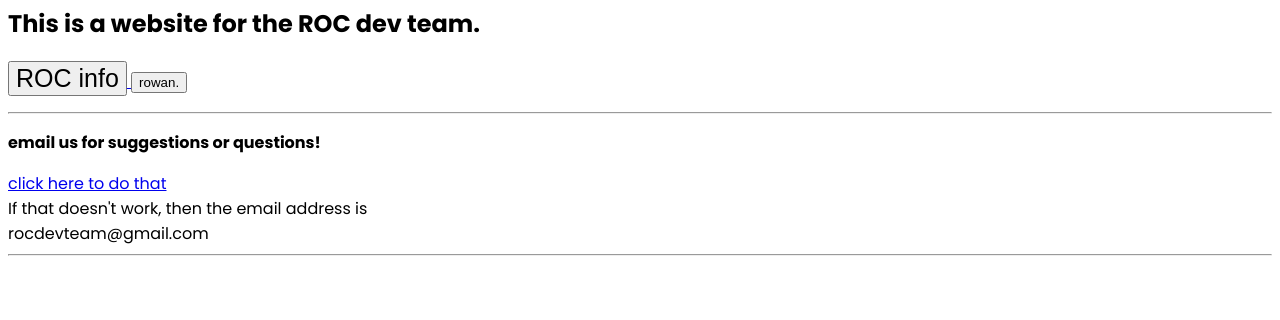
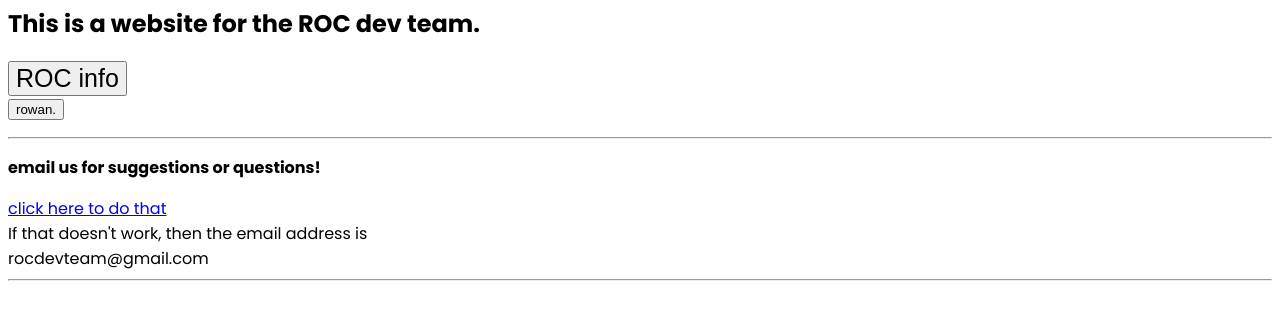
Before and after one commit to OMadsun/8044, a plain HTML site: page index.html in a window 1280 px wide. Shown: the part 250-570 px from the top of the page. Drawn offline with Linux system fonts and the light colour scheme.

Commit message:
formatting 1

```diff
--- a/index.html
+++ b/index.html
@@ -9,18 +9,31 @@
 
         <title>Homepage | ROC</title>
     </head>
-    <body style="font-family: 'Poppins'">
+    <!--start thingy-->  <body style="font-family: 'Poppins'">
 
-        <h1> ROC Homepage             <img src="R.png"height="200"></h1>
+
+        <h1> ROC Homepage
+        <img src="R.png"height="200"></h1>
+
         <h2> This is a website for the ROC dev team. </h2>
+    <!--start thingy-->  </body>
+
+    <!--Main--> <body>
+
         <a href="placeholder.html">
             <button style="font-size:25px">ROC info</button>
         </a>
 
 
-        <a href="rowan.html"><button>rowan.</button></a>
+        <br>
+        <a href="rowan.html">
+            <button>rowan.</button>
+        </a>
         <br>
 
+    <!--Main--> </body>
+
+    <!--Extras--> <body>
 
         <p>
             <hr>
@@ -34,11 +47,11 @@
             <br>rocdevteam@gmail.com
             <hr>
         </p>
-        <br><br><br>
+    <!--Extras--> </body>
 
 
         <!--hr is for a line!!!1!!1!!!-->
         <!--br is for a break!!!!!!!1!1!-->
 
-    </body>
+
 </html>
```
